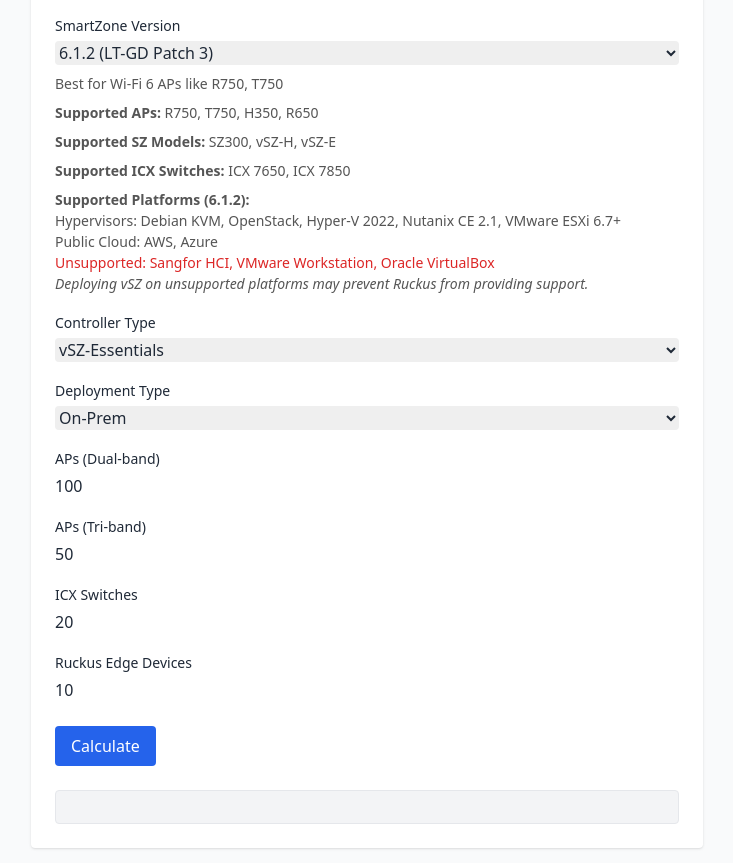
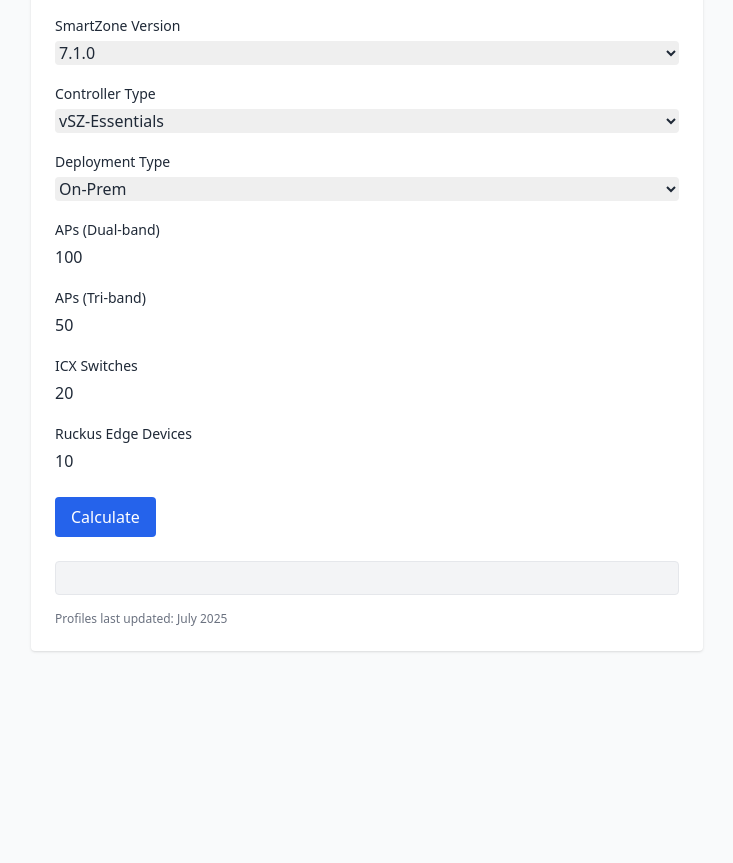
Before and after one commit to vinns101/smartzone-calculator, a plain HTML site: page index.html in a window 1280 px wide. Shown: the part 83-946 px from the top of the page, without its empty margins (273-1006 px from the left). After the commit the page ends 800 px from the top, so only its background shows below. Drawn offline with nearby package versions, Linux system fonts and the light colour scheme.

Commit message:
Update index.html

```diff
--- a/index.html
+++ b/index.html
@@ -17,11 +17,6 @@
       <label class="block">
         <span class="text-sm font-medium">SmartZone Version</span>
         <select id="version" class="mt-1 block w-full border-gray-300 rounded"></select>
-        <div id="versionNote" class="note"></div>
-        <div id="apList" class="note"></div>
-        <div id="szList" class="note"></div>
-        <div id="switchList" class="note"></div>
-        <div id="platformInfo" class="note mt-2"></div>
       </label>
 
       <label class="block">
@@ -36,8 +31,8 @@
         <span class="text-sm font-medium">Deployment Type</span>
         <select id="deploymentType" class="mt-1 block w-full border-gray-300 rounded">
           <option value="on_prem">On-Prem</option>
+          <option value="cloud">Cloud</option>
           <option value="nutanix">Nutanix</option>
-          <option value="cloud">Cloud</option>
         </select>
       </label>
 
@@ -70,6 +65,7 @@
 
     <div id="results" class="mt-6 p-4 bg-gray-100 border rounded text-sm"></div>
     <div id="essentialsWarning" class="mt-2 text-red-600 text-sm hidden"></div>
+    <div class="text-xs text-gray-500 mt-4">Profiles last updated: July 2025</div>
   </div>
 
   <!-- Custom Popup -->
@@ -80,122 +76,48 @@
       <button onclick="closePopup()" class="bg-blue-600 text-white px-4 py-2 rounded hover:bg-blue-700">OK</button>
     </div>
   </div>
+
   <script>
-    const fallbackVersions = [
-      {
-        id: "6.1.2",
-        status: "LT-GD Patch 3",
-        notes: "Best for Wi-Fi 6 APs like R750, T750",
-        supportedAPs: ["R750", "T750", "H350", "R650"],
-        supportedSZModels: ["SZ300", "vSZ-H", "vSZ-E"],
-        supportedSwitches: ["ICX 7650", "ICX 7850"],
-        platforms: {
-          hypervisors: ["Debian KVM", "OpenStack", "Hyper-V 2022", "Nutanix CE 2.1", "VMware ESXi 6.7+"],
-          clouds: ["AWS", "Azure"],
-          unsupported: ["Sangfor HCI", "VMware Workstation", "Oracle VirtualBox"],
-          note: "Deploying vSZ on unsupported platforms may prevent Ruckus from providing support."
-        }
+    const resourceData = {
+      "7.1.0": {
+        "highscale": {
+          "on_prem": [
+            { "maxAPs": 100, "vCPU": 2, "RAM": 16, "Disk": 150, "DiskIO": 15, "nodes": 1 },
+            { "maxAPs": 500, "vCPU": 4, "RAM": 16, "Disk": 150, "DiskIO": 15, "nodes": 1 },
+            { "maxAPs": 1000, "vCPU": 4, "RAM": 32, "Disk": 150, "DiskIO": 20, "nodes": 2 },
+            { "maxAPs": 3000, "vCPU": 8, "RAM": 32, "Disk": 300, "DiskIO": 25, "nodes": 2 },
+            { "maxAPs": 6000, "vCPU": 16, "RAM": 64, "Disk": 300, "DiskIO": 35, "nodes": 3 },
+            { "maxAPs": 10000, "vCPU": 24, "RAM": 48, "Disk": 600, "DiskIO": 45, "nodes": 4 },
+            { "maxAPs": 30000, "vCPU": 24, "RAM": 56, "Disk": 600, "DiskIO": 45, "nodes": 4 }
+          ]
         },
-      {
-        id: "7.0.0",
-        status: "GA",
-        notes: "Supports Wi-Fi 6E APs like R560, R670",
-        supportedAPs: ["R560", "R670", "T670"],
-        supportedSZModels: ["vSZ-H", "vSZ-E"],
-        supportedSwitches: ["ICX 7850", "ICX 8200"],
-        platforms: {
-          hypervisors: ["Debian KVM", "OpenStack", "Hyper-V 2022", "Nutanix CE 2.1", "Proxmox VE 8.2.2", "Rocky Linux 9.4", "VMware ESXi 7.0+"],
-          clouds: ["AWS", "Google Cloud", "Azure"],
-          unsupported: ["Sangfor HCI", "VMware Workstation", "Oracle VirtualBox"],
-          note: "SmartZone 7.0.0 introduces support for Rocky Linux and Proxmox VE."
-        }
-      },
-      {
-        id: "7.1.0",
-        status: "LT-GA",
-        notes: "Supports Wi-Fi 7 APs like R670, T670sn",
-        supportedAPs: ["R670", "T670sn", "R770"],
-        supportedSZModels: ["vSZ-H", "vSZ-E"],
-        supportedSwitches: ["ICX 8200", "ICX 8300"],
-        platforms: {
-          hypervisors: ["Debian KVM", "OpenStack", "Hyper-V 2022", "Nutanix CE 2.1", "Proxmox VE 8.2.2", "Rocky Linux 9.4", "VMware ESXi 7.0+"],
-          clouds: ["AWS", "Google Cloud", "Azure"],
-          unsupported: ["Sangfor HCI", "VMware Workstation", "Oracle VirtualBox"],
-          note: "SmartZone 7.1.0 is optimized for Wi-Fi 7 and high-density deployments."
+        "essentials": {
+          "on_prem": [
+            { "maxAPs": 100, "vCPU": 2, "RAM": 16, "Disk": 150, "DiskIO": 15, "nodes": 1 },
+            { "maxAPs": 500, "vCPU": 4, "RAM": 16, "Disk": 150, "DiskIO": 15, "nodes": 1 },
+            { "maxAPs": 1024, "vCPU": 8, "RAM": 20, "Disk": 250, "DiskIO": 20, "nodes": 2 }
+          ]
         }
       }
-    ];
+};
+      resourceData["7.0.0"] = JSON.parse(JSON.stringify(resourceData["7.1.0"]));
+      resourceData["6.1.2"] = JSON.parse(JSON.stringify(resourceData["7.1.0"]));
 
-    const resourceProfiles = {
-      "6.1.2": [
-        { max: 100, CPU: 4, RAM: 13, Storage: 150, nodes: 1 },
-        { max: 500, CPU: 4, RAM: 16, Storage: 150, nodes: 1 },
-        { max: 1024, CPU: 8, RAM: 20, Storage: 250, nodes: 2 },
-        { max: 3000, CPU: 8, RAM: 20, Storage: 250, nodes: 2 }
-      ],
-      "7.0.0": [
-        { max: 100, CPU: 2, RAM: 16, Storage: 150, DiskIO: 15, nodes: 1 },
-        { max: 500, CPU: 4, RAM: 16, Storage: 150, DiskIO: 15, nodes: 1 },
-        { max: 1000, CPU: 4, RAM: 32, Storage: 150, DiskIO: 20, nodes: 2 },
-        { max: 3000, CPU: 8, RAM: 32, Storage: 300, DiskIO: 25, nodes: 2 },
-        { max: 6000, CPU: 16, RAM: 64, Storage: 300, DiskIO: 35, nodes: 3 },
-        { max: 10000, CPU: 24, RAM: 48, Storage: 600, DiskIO: 45, nodes: 4 },
-        { max: 30000, CPU: 24, RAM: 56, Storage: 600, DiskIO: 45, nodes: 4 }
-      ],
-      "7.1.0": [
-        { max: 100, CPU: 2, RAM: 16, Storage: 150, DiskIO: 15, nodes: 1 },
-        { max: 500, CPU: 4, RAM: 16, Storage: 150, DiskIO: 15, nodes: 1 },
-        { max: 1000, CPU: 4, RAM: 32, Storage: 150, DiskIO: 20, nodes: 2 },
-        { max: 3000, CPU: 8, RAM: 32, Storage: 300, DiskIO: 25, nodes: 2 },
-        { max: 6000, CPU: 16, RAM: 64, Storage: 300, DiskIO: 35, nodes: 3 },
-        { max: 10000, CPU: 24, RAM: 48, Storage: 600, DiskIO: 45, nodes: 4 },
-        { max: 30000, CPU: 24, RAM: 56, Storage: 600, DiskIO: 45, nodes: 4 }
-      ]
-    };
-
-    const controllerOverhead = {
-      essentials: { CPU: 0, RAM: 0, Storage: 0, maxNodes: 2 },
-      highscale: { CPU: 2, RAM: 4, Storage: 50, maxNodes: 4 }
-    };
-
-    const deploymentOverhead = {
-      on_prem: { CPU: 0, RAM: 0, Storage: 0 },
-      nutanix: { CPU: 1, RAM: 6, Storage: 50 },
-      cloud:   { CPU: 2, RAM: 4, Storage: 100 }
-    };
-
-    const deployNote = {
-      on_prem: "On-Prem deployment: No additional overhead applied.",
-      nutanix: "Nutanix deployment: Includes controller RAM and storage overhead.",
-      cloud: "Cloud deployment: Includes buffer for virtualization overhead."
-    };
-
-    const deviceImpact = {
-      ICX: { CPU: 0.05, RAM: 0.1, Storage: 0.2 },
-      Edge: { CPU: 0.1, RAM: 0.2, Storage: 0.4 }
-    };
-
-    function getTier(apCount, version) {
-      const controllerType = document.getElementById("controllerType").value;
-      const tiers = resourceProfiles[version];
-      const filtered = controllerType === "essentials" ? tiers.filter(t => t.max <= 1024) : tiers;
-      return filtered.find(t => apCount <= t.max) || filtered[filtered.length - 1];
+      function populateVersionDropdown(versions) {
+        const select = document.getElementById("version");
+        versions.forEach(v => {
+          const opt = document.createElement("option");
+          opt.value = v;
+          opt.textContent = v;
+          select.appendChild(opt);
+        });
       }
 
-    function updateVersionDetails() {
-      const version = document.getElementById("version").value;
-      const selected = fallbackVersions.find(v => v.id === version);
-      document.getElementById("versionNote").textContent = selected?.notes || "";
-      document.getElementById("apList").innerHTML = `<strong>Supported APs:</strong> ${selected.supportedAPs.join(", ")}`;
-      document.getElementById("szList").innerHTML = `<strong>Supported SZ Models:</strong> ${selected.supportedSZModels.join(", ")}`;
-      document.getElementById("switchList").innerHTML = `<strong>Supported ICX Switches:</strong> ${selected.supportedSwitches.join(", ")}`;
-      document.getElementById("platformInfo").innerHTML = `
-        <strong>Supported Platforms (${selected.id}):</strong><br>
-        Hypervisors: ${selected.platforms.hypervisors.join(", ")}<br>
-        Public Cloud: ${selected.platforms.clouds.join(", ")}<br>
-        <span class="text-red-600">Unsupported: ${selected.platforms.unsupported.join(", ")}</span><br>
-        <em>${selected.platforms.note}</em>
-      `;
+      function getTier(apCount, version, controllerType, deploymentType) {
+        const versionData = resourceData[version];
+        const controllerData = versionData?.[controllerType];
+        const tiers = controllerData?.[deploymentType] || controllerData?.["on_prem"];
+        return tiers?.find(t => apCount <= t.maxAPs) || tiers?.[tiers.length - 1];
       }
 
       function showPopup(message) {
@@ -210,7 +132,7 @@
       function runCalculator() {
   const version = document.getElementById("version").value;
   const controllerType = document.getElementById("controllerType").value;
-      const deploy = document.getElementById("deploymentType").value;
+  const deploymentType = document.getElementById("deploymentType").value;
   const dual = parseInt(document.getElementById("AP_dual_band_qty").value) || 0;
   const tri = parseInt(document.getElementById("AP_tri_band_qty").value) || 0;
   const icx = parseInt(document.getElementById("ICX_qty").value) || 0;
@@ -235,44 +157,53 @@
     essentialsWarning.classList.add("hidden");
   }
 
-      const tier = getTier(totalAPs, version);
-      const overhead = controllerOverhead[controllerType];
-      const deployOverhead = deploymentOverhead[deploy];
+  const tier = getTier(totalAPs, version, controllerType, deploymentType);
+  if (!tier) {
+    document.getElementById("results").innerHTML = `<span class="text-red-600">No matching resource profile found for your selection.</span>`;
+    return;
+  }
 
-      const extraCPU = icx * deviceImpact.ICX.CPU + edge * deviceImpact.Edge.CPU;
-      const extraRAM = icx * deviceImpact.ICX.RAM + edge * deviceImpact.Edge.RAM;
-      const extraStorage = icx * deviceImpact.ICX.Storage + edge * deviceImpact.Edge.Storage;
+  // RUCKUS official adjustments
+  const apToSwitchRatio = 5;
+  const maxSwitches = Math.floor(totalAPs / apToSwitchRatio);
+  const excessSwitches = Math.max(0, icx - maxSwitches);
 
-      const finalCPU = Math.ceil(tier.CPU + extraCPU + overhead.CPU + deployOverhead.CPU);
-      const finalRAM = Math.ceil(tier.RAM + extraRAM + overhead.RAM + deployOverhead.RAM);
-      const finalStorage = Math.ceil(tier.Storage + extraStorage + overhead.Storage + deployOverhead.Storage);
+  const switchCPU = Math.ceil(excessSwitches / 1000) * 2;
+  const switchRAM = Math.ceil(excessSwitches / 1000) * 4;
+  const switchIO  = Math.ceil(excessSwitches / 1000) * 10;
+
+  const edgeCPU = Math.ceil(edge / 2000);
+  const edgeRAM = Math.ceil(edge / 2000) * 2;
+  const edgeIO  = Math.ceil(edge / 2000) * 5;
+
+  const finalCPU = tier.vCPU + switchCPU + edgeCPU;
+  const finalRAM = tier.RAM + switchRAM + edgeRAM;
+  const finalDiskIO = tier.DiskIO + switchIO + edgeIO;
 
   const output = `
     <strong>Recommended Resource Requirements:</strong><br>
     SmartZone Version: ${version}<br>
     Controller Type: ${controllerType}<br>
-        Deployment Type: ${deploy}<br>
-        Total APs: ${totalAPs}<br><br>
+    Deployment Type: ${deploymentType}<br>
+    Total APs: ${totalAPs}<br>
+    ICX Switches: ${icx} (Excess: ${excessSwitches})<br>
+    Edge Devices: ${edge}<br><br>
     <strong>CPU Cores:</strong> ${finalCPU}<br>
     <strong>RAM:</strong> ${finalRAM} GB<br>
-        <strong>Storage:</strong> ${finalStorage} GB<br>
-        <strong>Disk I/O:</strong> ${tier.DiskIO || "N/A"} MiB/s<br>
-        <strong>Recommended Nodes:</strong> ${Math.min(tier.nodes, overhead.maxNodes)}<br><br>
-        <em class="text-sm text-gray-600">${deployNote[deploy]}</em>
+    <strong>Storage:</strong> ${tier.Disk} GB<br>
+    <strong>Disk I/O:</strong> ${finalDiskIO} MiB/s<br>
+    <strong>Recommended Nodes:</strong> ${tier.nodes}<br>
+    ${tier.awsInstance ? `<strong>AWS Instance:</strong> ${tier.awsInstance}<br>` : ""}
+    ${tier.azureInstance ? `<strong>Azure Instance:</strong> ${tier.azureInstance}<br>` : ""}
+    ${tier.notes ? `<em class="text-sm text-gray-600">${tier.notes}</em>` : ""}
   `;
 
   document.getElementById("results").innerHTML = output;
 }
 
+
       window.onload = () => {
-      fallbackVersions.forEach(v => {
-        const opt = document.createElement("option");
-        opt.value = v.id;
-        opt.textContent = `${v.id} (${v.status})`;
-        document.getElementById("version").appendChild(opt);
-      });
-      updateVersionDetails();
-      document.getElementById("version").onchange = updateVersionDetails;
+        populateVersionDropdown(Object.keys(resourceData));
       };
   </script>
 </body>
```
Lines whose indentation alone changed are shown as unchanged.
